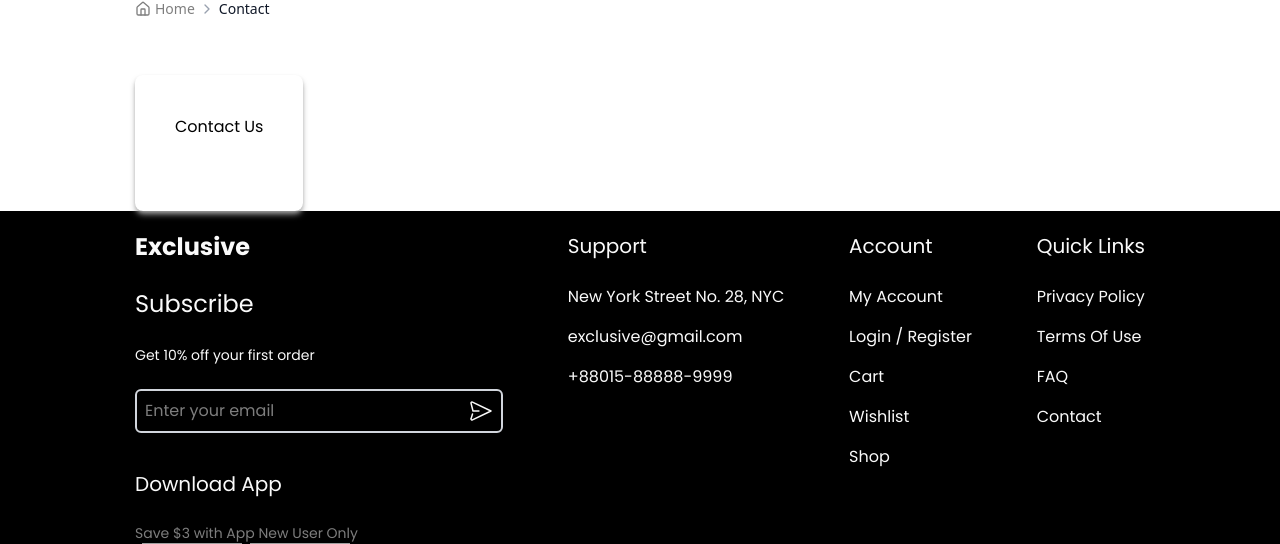
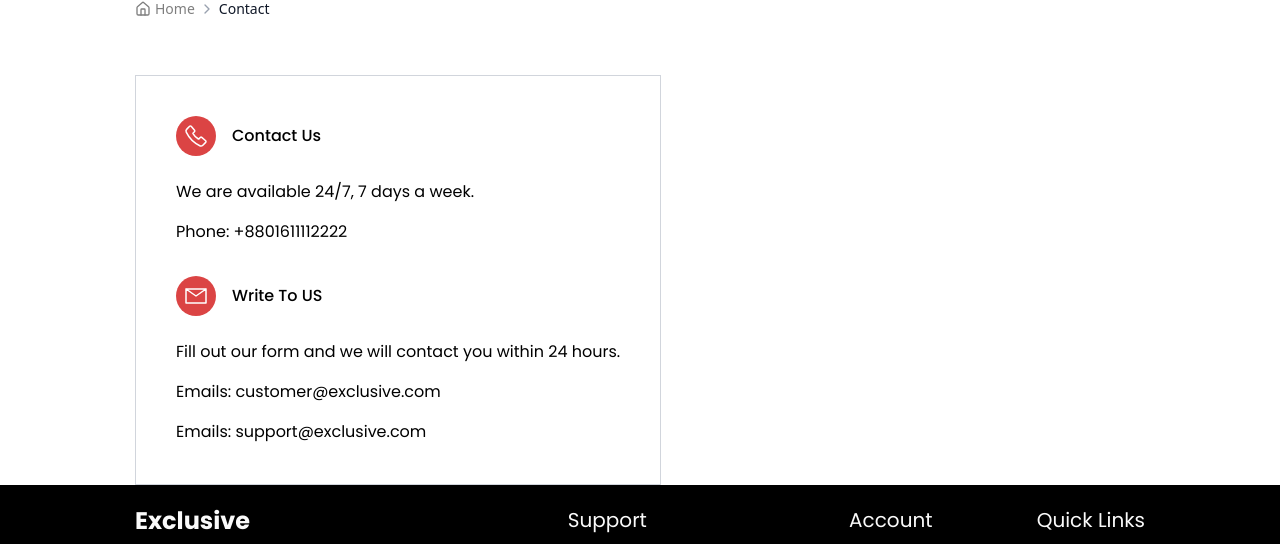
Before and after one commit to MuhammadNabeelJaved/ecommerce-client, a React (Vite) app: page /contact in a window 1280 px wide. Shown: the part 129-673 px from the top of the page. Built offline with nearby package versions, Linux system fonts and the light colour scheme; grey boxes are pictures that could not be loaded.

Commit message:
Enhance Contact component with new layout and additional contact information for improved user engagement

```diff
--- a/src/components/Contact.jsx
+++ b/src/components/Contact.jsx
@@ -4,14 +4,69 @@ const ContactFrom = () => {
   return (
     <>
       <div className="flex justify-between gap-8 items-center">
-        <div className="flex justify-center items-center flex-col p-10 shadow-neutral-400 shadow-md rounded-lg">
+        <div className="flex justify-center items-center flex-col p-10 border-[1px] border-gray-300">
           <div className="flex flex-col gap-8">
             <div>
-              <div>
-                <h1 className="text-center font-poppins">Contact Us</h1>
+              <div className="flex justify-center flex-col items-start gap-6">
+                <div className="flex justify-center items-center gap-4">
+                  <svg
+                    xmlns="http://www.w3.org/2000/svg"
+                    width="40"
+                    height="40"
+                    viewBox="0 0 40 40"
+                    fill="none"
+                  >
+                    <rect width="40" height="40" rx="20" fill="#DB4444" />
+                    <path
+                      d="M18.5542 14.24L15.1712 10.335C14.7812 9.885 14.0662 9.887 13.6132 10.341L10.8312 13.128C10.0032 13.957 9.76623 15.188 10.2452 16.175C13.1069 22.1 17.8853 26.8851 23.8062 29.755C24.7922 30.234 26.0222 29.997 26.8502 29.168L29.6582 26.355C30.1132 25.9 30.1142 25.181 29.6602 24.791L25.7402 21.426C25.3302 21.074 24.6932 21.12 24.2822 21.532L22.9182 22.898C22.8484 22.9712 22.7565 23.0194 22.6566 23.0353C22.5567 23.0512 22.4543 23.0339 22.3652 22.986C20.1357 21.7021 18.2862 19.8502 17.0052 17.619C16.9573 17.5298 16.9399 17.4272 16.9558 17.3272C16.9717 17.2271 17.02 17.135 17.0932 17.065L18.4532 15.704C18.8652 15.29 18.9102 14.65 18.5542 14.239V14.24Z"
+                      stroke="white"
+                      stroke-width="1.5"
+                      stroke-linecap="round"
+                      stroke-linejoin="round"
+                    />
+                  </svg>
+                  <h1 className="text-center font-[500] font-poppins">
+                    Contact Us
+                  </h1>
+                </div>
+                <div className="flex flex-col gap-4">
+                  <p className="font-poppins">
+                    We are available 24/7, 7 days a week.
+                  </p>
+                  <p className="font-poppins">Phone: +8801611112222</p>
+                </div>
               </div>
             </div>
-            <div></div>
+            <div className="flex justify-center flex-col items-start gap-6">
+              <div className="flex justify-center items-center gap-4">
+                <svg
+                  xmlns="http://www.w3.org/2000/svg"
+                  width="40"
+                  height="40"
+                  viewBox="0 0 40 40"
+                  fill="none"
+                >
+                  <rect width="40" height="40" rx="20" fill="#DB4444" />
+                  <path
+                    d="M10 13L20 20L30 13M10 27H30V13H10V27Z"
+                    stroke="white"
+                    stroke-width="1.5"
+                    stroke-linecap="round"
+                    stroke-linejoin="round"
+                  />
+                </svg>
+                <h1 className="text-center font-[500] font-poppins">
+                  Write To US
+                </h1>
+              </div>
+              <div className="flex flex-col gap-4">
+                <p className="font-poppins">
+                  Fill out our form and we will contact you within 24 hours.
+                </p>
+                <p className="font-poppins">Emails: customer@exclusive.com</p>
+                <p className="font-poppins">Emails: support@exclusive.com</p>
+              </div>
+            </div>
           </div>
         </div>
         <div></div>
```
